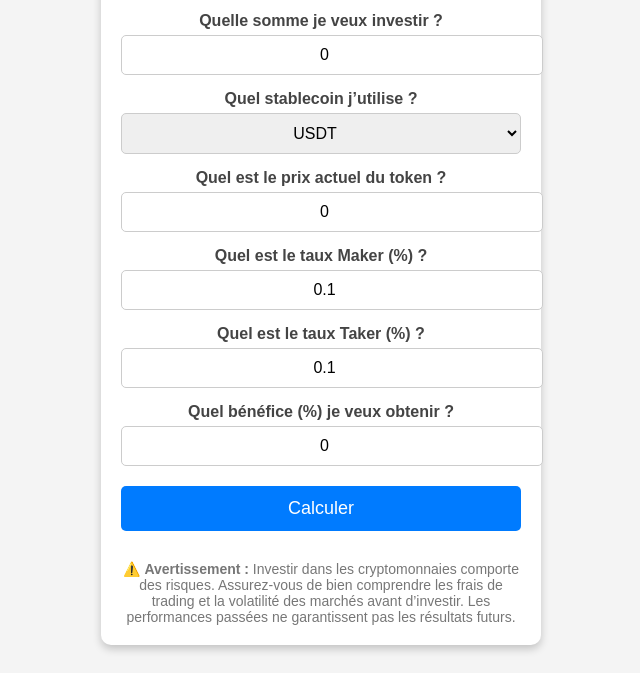
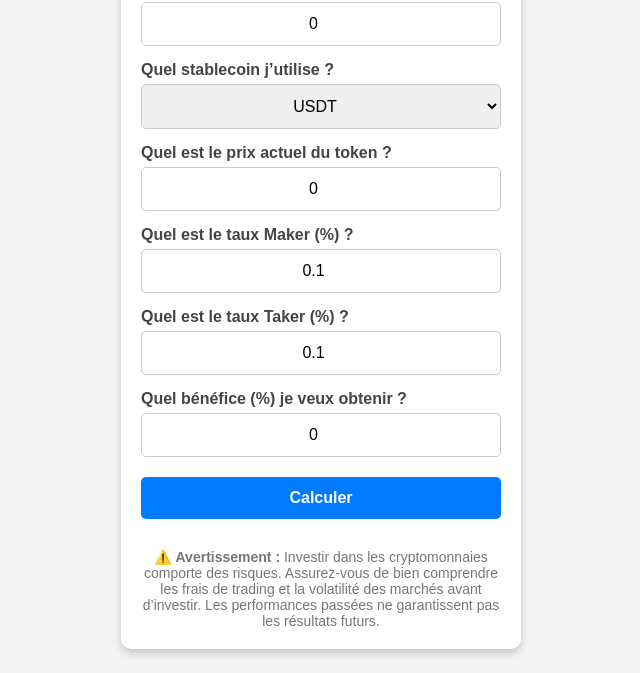
Before and after one commit to SocklessCoin/calcrenta, a plain HTML site: page index.html in a window 1280 px wide. Shown: the part 132-805 px from the top of the page, without its empty margins (319-959 px from the left). Drawn offline with Linux system fonts and the light colour scheme.

Commit message:
Update index.html

```diff
--- a/index.html
+++ b/index.html
@@ -5,8 +5,14 @@
     <meta name="viewport" content="width=device-width, initial-scale=1.0">
     <title>Calculateur de rentabilité Trading Spot</title>
     <style>
+        * {
+            box-sizing: border-box;
+            margin: 0;
+            padding: 0;
+            font-family: Arial, sans-serif;
+        }
+
         body {
-            font-family: Arial, sans-serif;
             background-color: #f4f4f4;
             text-align: center;
             padding: 20px;
@@ -23,6 +29,7 @@
 
         h2 {
             color: #333;
+            margin-bottom: 15px;
         }
 
         .question {
@@ -30,33 +37,38 @@
             font-weight: bold;
             margin-top: 15px;
             color: #444;
+            text-align: left;
         }
 
-        input, select {
+        input, select, button {
             width: 100%;
-            padding: 10px;
+            padding: 12px;
             margin-top: 5px;
             border: 1px solid #ccc;
             border-radius: 5px;
             font-size: 16px;
             text-align: center;
+            transition: all 0.3s ease-in-out;
+        }
+
+        input:focus, select:focus {
+            border-color: #007bff;
+            box-shadow: 0 0 5px rgba(0, 123, 255, 0.5);
+            outline: none;
         }
 
         button {
             background: #007bff;
             color: white;
             border: none;
-            padding: 12px;
-            width: 100%;
-            border-radius: 5px;
-            font-size: 18px;
+            font-weight: bold;
+            cursor: pointer;
             margin-top: 20px;
-            cursor: pointer;
-            transition: 0.3s;
         }
 
         button:hover {
             background: #0056b3;
+            transform: scale(1.03);
         }
 
         .result {
```
